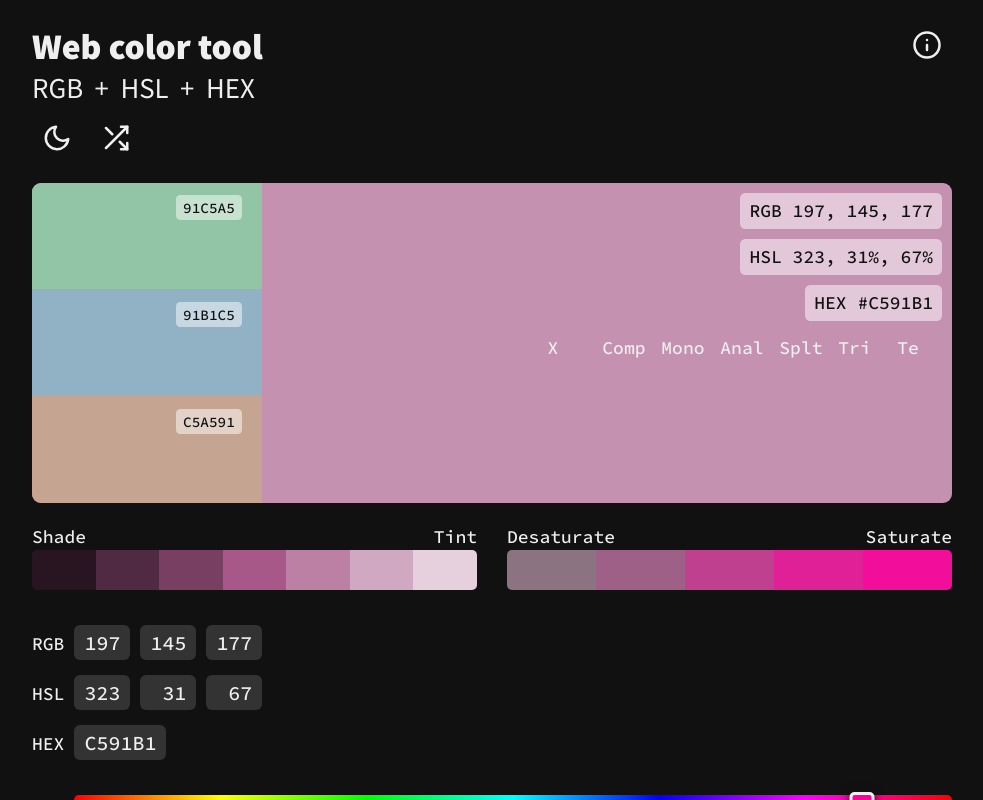
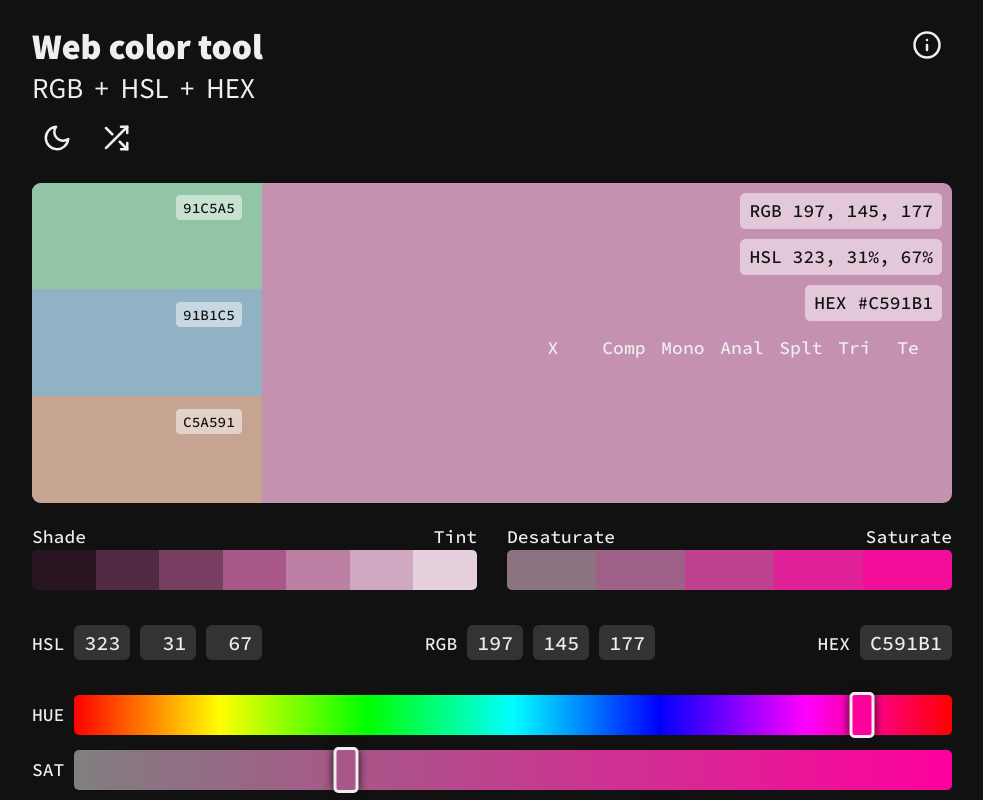
Before and after one commit to murbar/web-color-tool, a React (Create React App) app: page / in a window 1280 px wide. Shown: the top 800 px of the page, without its empty margins (148-1131 px from the left). Built offline with nearby package versions, Linux system fonts and the light colour scheme.

Commit message:
Respond to larger displays

```diff
--- a/src/components/ValueInputs.jsx
+++ b/src/components/ValueInputs.jsx
@@ -1,8 +1,9 @@
 import React from 'react';
-import styled from 'styled-components';
+import styled, { css } from 'styled-components';
 import HexForm from './HexForm';
 import RgbForm from './RgbForm';
 import HslForm from './HslForm';
+import breakpoints from '../styles/media';
 
 const StyledDiv = styled.div`
   margin: 3.5rem 0;
@@ -16,13 +17,23 @@ const StyledDiv = styled.div`
   input {
     margin-right: 1rem;
   }
+  ${breakpoints.tablet(css`
+    display: flex;
+    justify-content: space-between;
+    & > div {
+      margin-bottom: 0;
+    }
+    & > div:last-child input {
+      margin-right: 0;
+    }
+  `)}
 `;
 
 const ValueInputs = ({ setColor, colorValues }) => {
   return (
     <StyledDiv>
+      <HslForm setColor={setColor} colorValues={colorValues} />
       <RgbForm setColor={setColor} colorValues={colorValues} />
-      <HslForm setColor={setColor} colorValues={colorValues} />
       <HexForm setColor={setColor} colorValues={colorValues} />
     </StyledDiv>
   );
```
